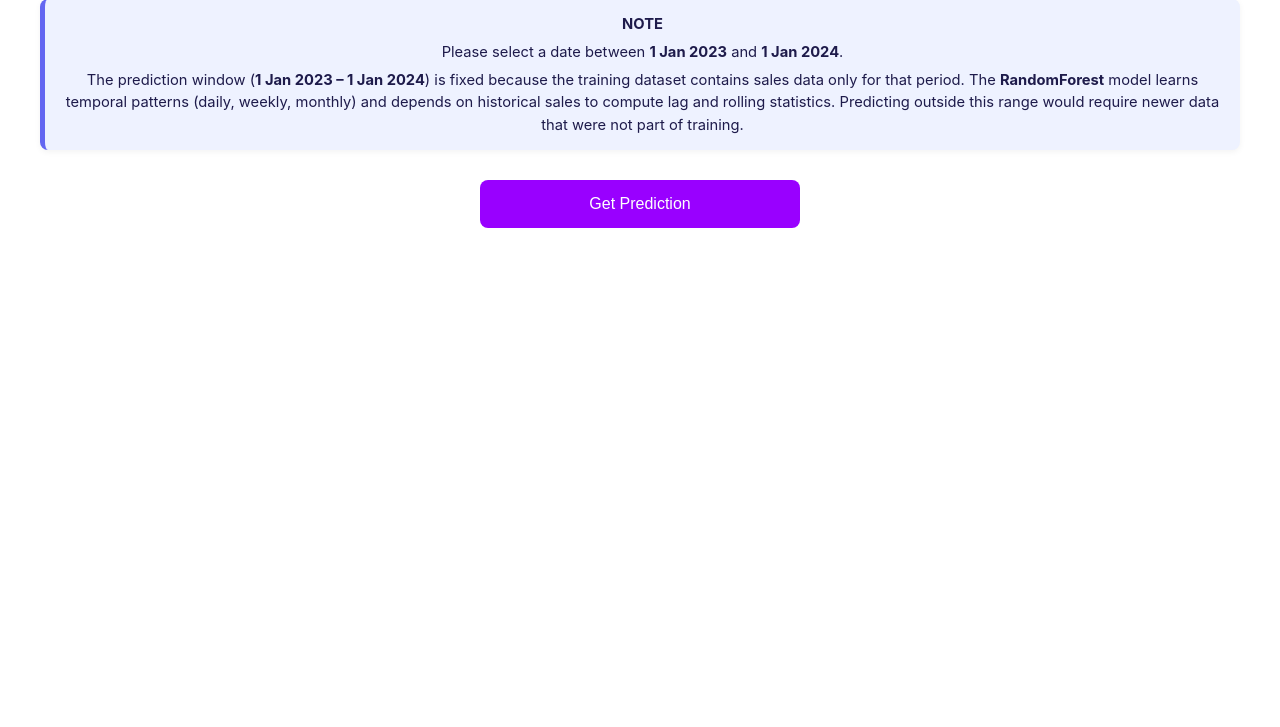
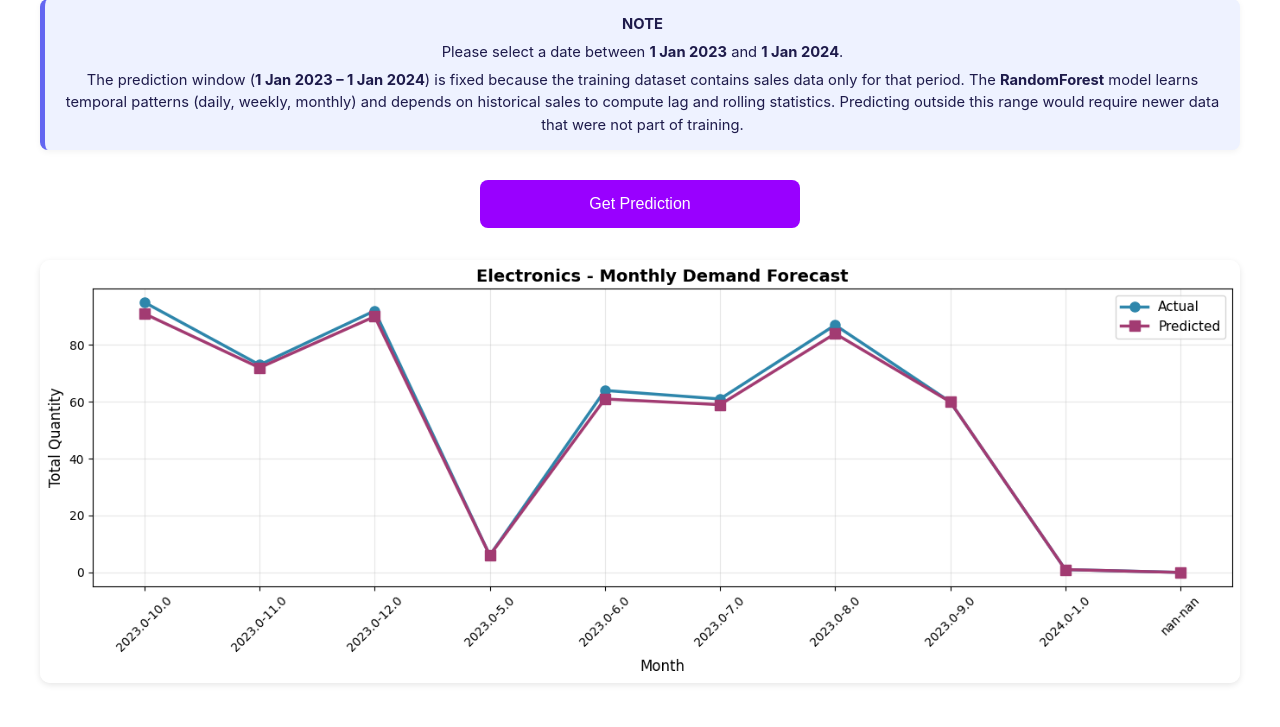
Before and after one commit to siddrs/retail-forecast-api, a Flask app: page / in a window 1280 px wide. Shown: the part 283-1010 px from the top of the page. Before the commit the page ends 511 px from the top, so only its background shows below. Run offline with Flask 3, Linux system fonts and the light colour scheme; parts of the project's set-up code (start-up, migrations or seed data) failed here and were passed over.

Commit message:
Added graph

```diff
--- a/templates/index.html
+++ b/templates/index.html
@@ -77,6 +77,12 @@
 
     <div id="outWrapper" class="out" aria-live="polite"></div>
 
+    <div class="graph-box">
+      <img src="{{ url_for('static', filename='graph.png') }}"
+         alt="Prediction v/s Actual graph"
+        style="max-width:100%;border-radius:10px;box-shadow:0 2px 6px rgba(0,0,0,0.1);margin-top:1rem;">
+    </div>
+
   </div>
 
   <script>
```
Also changed, not shown: static/graph.png (added).
